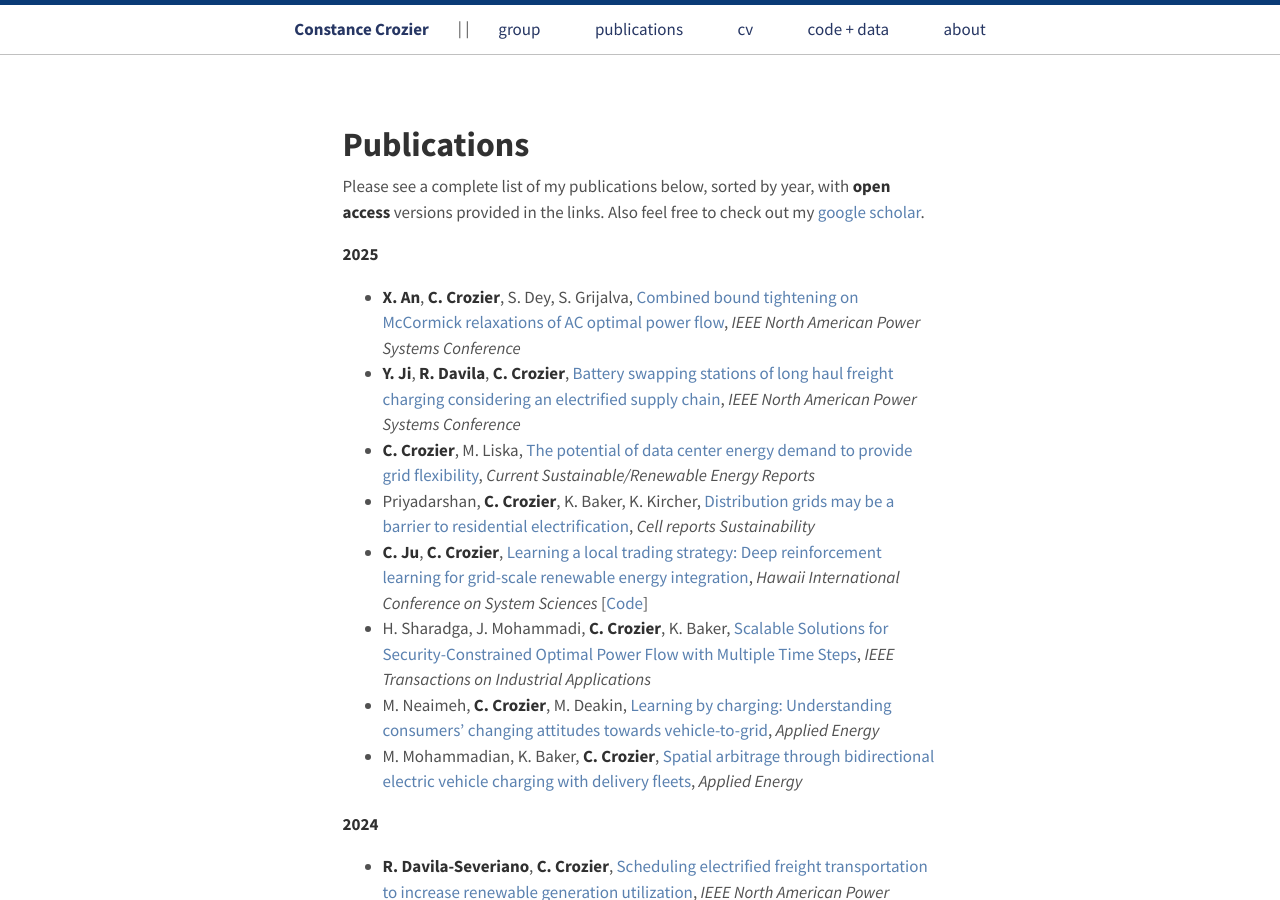
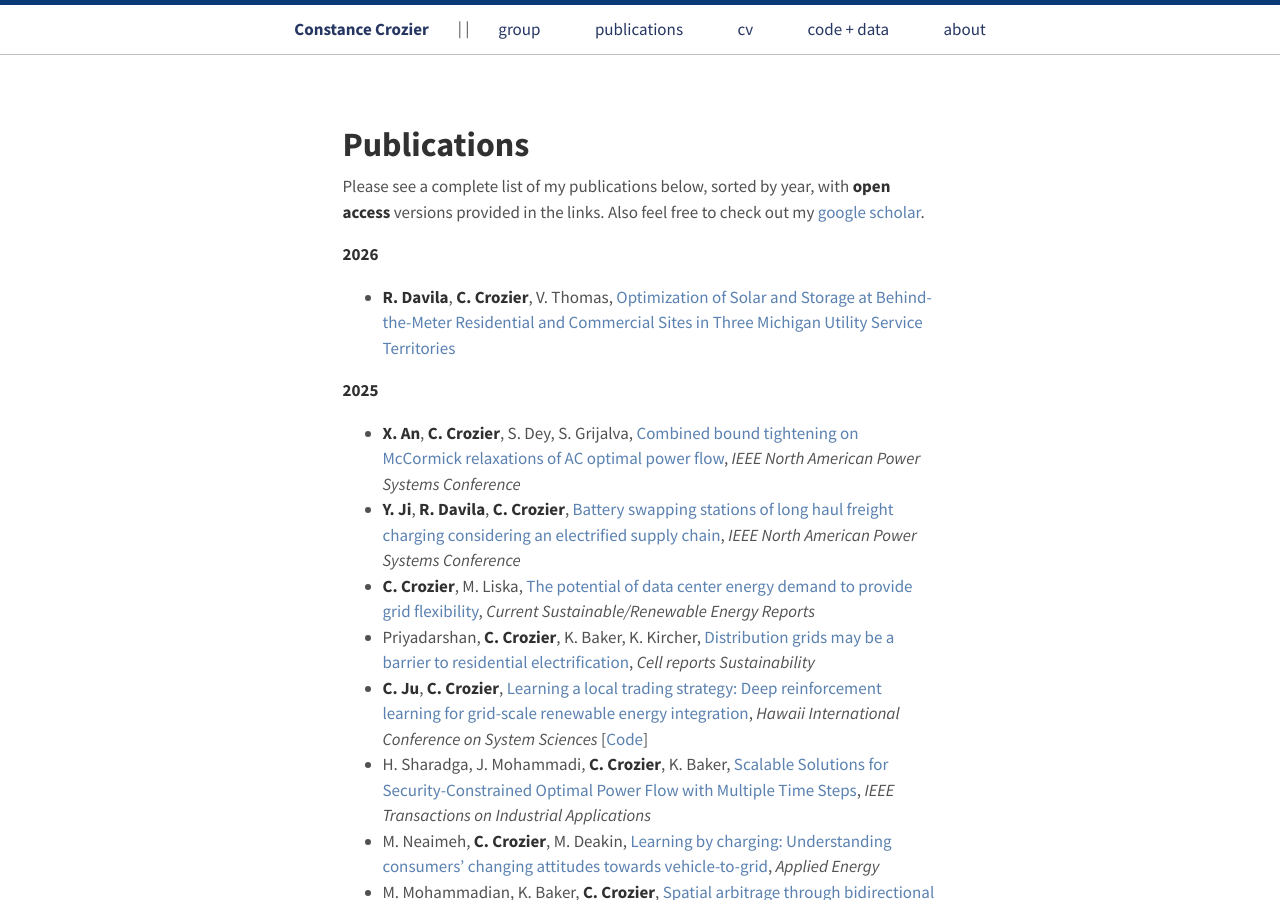
Before and after one commit to constancecrozier/constancecrozier.github.io, a Jekyll site: the page built from pubs.md, in a window 1280 px wide and 900 px high. Built offline with Jekyll 4.4.1, drawn with Linux system fonts in a browser that asks for light colours.

Commit message:
Add MI report

```diff
--- a/pubs.md
+++ b/pubs.md
@@ -6,6 +6,9 @@ permalink: /pubs/
 
 # Publications
 Please see a complete list of my publications below, sorted by year, with **open access** versions provided in the links.  Also feel free to check out my [google scholar](https://scholar.google.com/citations?view_op=list_works&hl=en&hl=en&user=2rfuFzwAAAAJ).
+
+**2026**
+* **R. Davila**, **C. Crozier**, V. Thomas, [Optimization of Solar and Storage at Behind-the-Meter Residential and Commercial Sites in Three Michigan Utility Service Territories](/files/Solar_Michigan_Report_Final.pdf)
 
 **2025**
 * **X. An**, **C. Crozier**, S. Dey, S. Grijalva, [Combined bound tightening on McCormick relaxations of AC optimal power flow](/files/NAPS_252.pdf), *IEEE North American Power Systems Conference*
```
Also changed, not shown: 1 other file.
